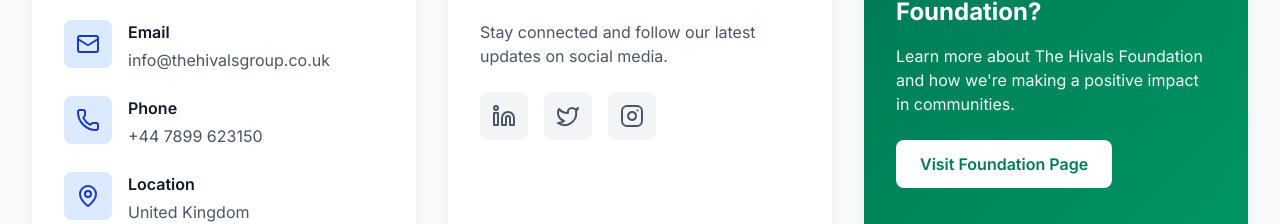
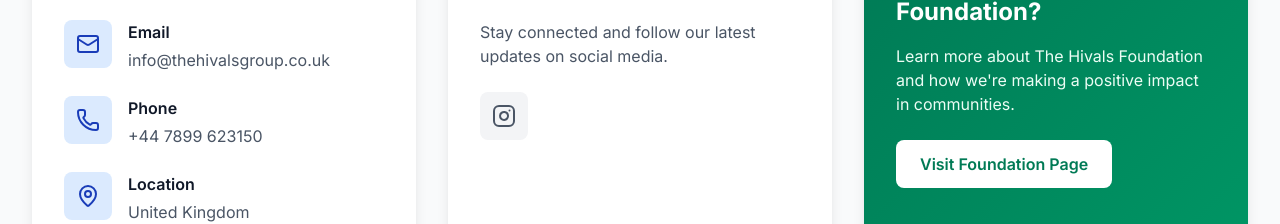
Before and after one commit to kevinmisigaro/hivals, a Next.js app: page /contact in a window 1280 px wide. Shown: the part 477-701 px from the top of the page. Built offline with nearby package versions, Linux system fonts and the light colour scheme.

Commit message:
added instagram

```diff
--- a/app/contact/page.tsx
+++ b/app/contact/page.tsx
@@ -34,22 +34,22 @@ const contactInfo = [
 ];
 
 const socialLinks = [
-  {
-    name: 'LinkedIn',
-    icon: Linkedin,
-    href: '#',
-    color: 'hover:text-blue-600',
-  },
-  {
-    name: 'Twitter',
-    icon: Twitter,
-    href: '#',
-    color: 'hover:text-blue-400',
-  },
+  // {
+  //   name: 'LinkedIn',
+  //   icon: Linkedin,
+  //   href: '#',
+  //   color: 'hover:text-blue-600',
+  // },
+  // {
+  //   name: 'Twitter',
+  //   icon: Twitter,
+  //   href: '#',
+  //   color: 'hover:text-blue-400',
+  // },
   {
     name: 'Instagram',
     icon: Instagram,
-    href: 'https://instagram.com/thehivalsgroup',
+    href: 'https://instagram.com/thehivalsfoundation',
     color: 'hover:text-pink-600',
   },
 ];
```
